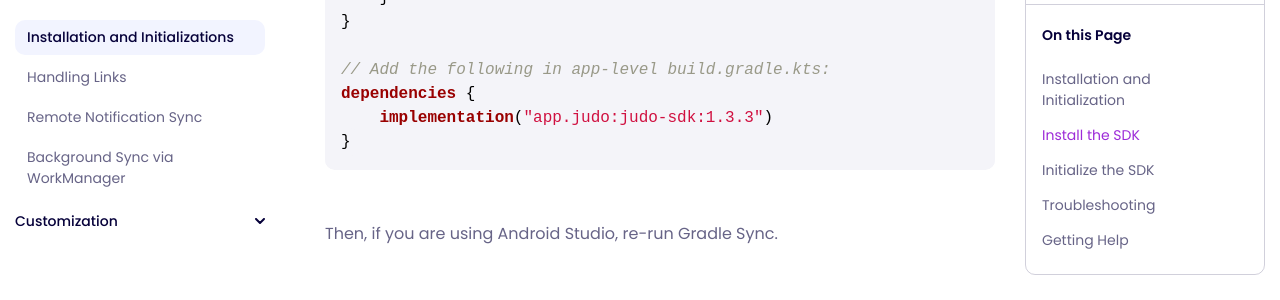
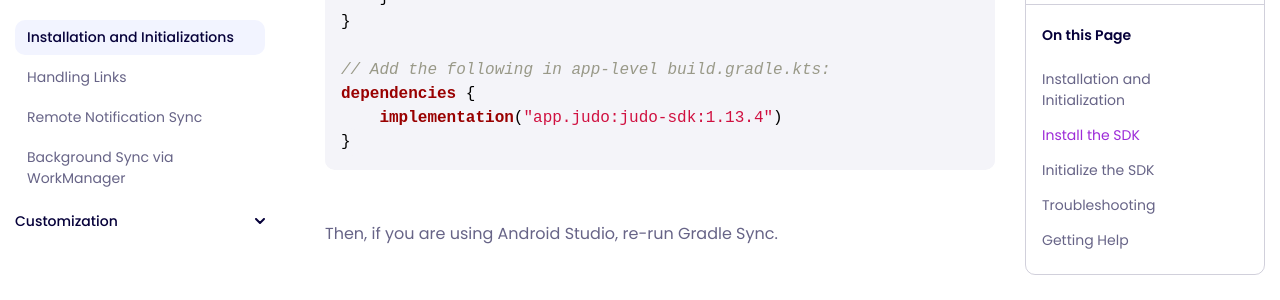
Before and after one commit to y-kovaleva/judo-developer-site, a Jekyll site: the page built from _android/installation-and-initialization.md, in a window 1280 px wide and 900 px high, scrolled down 1565 px. Shown: the part 151-451 px from the top of the window. Built offline with Jekyll 4.4.1, drawn with Linux system fonts in a browser that asks for light colours; some web fonts are replaced.

Commit message:
Direct users to install 1.13.4 of Android SDK

````diff
--- a/_android/installation-and-initialization.md
+++ b/_android/installation-and-initialization.md
@@ -55,7 +55,7 @@ repositories {
 
 // Add the following in app-level build.gradle.kts:
 dependencies {
-    implementation("app.judo:judo-sdk:1.3.3")
+    implementation("app.judo:judo-sdk:1.13.4")
 }
 ```
 
````
